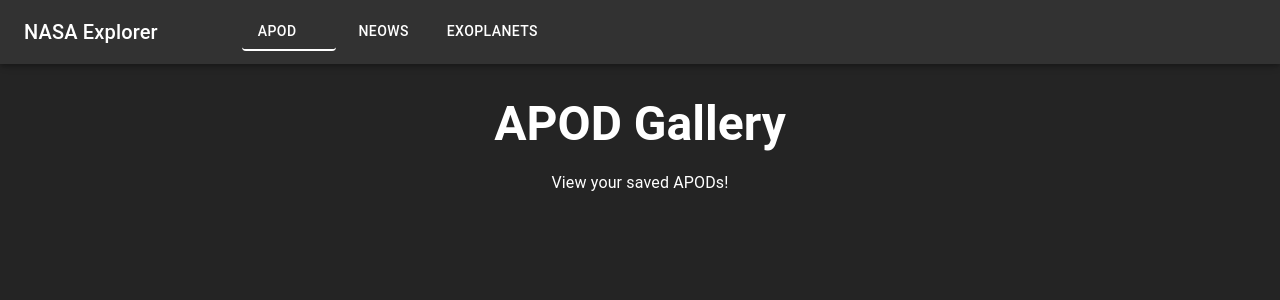
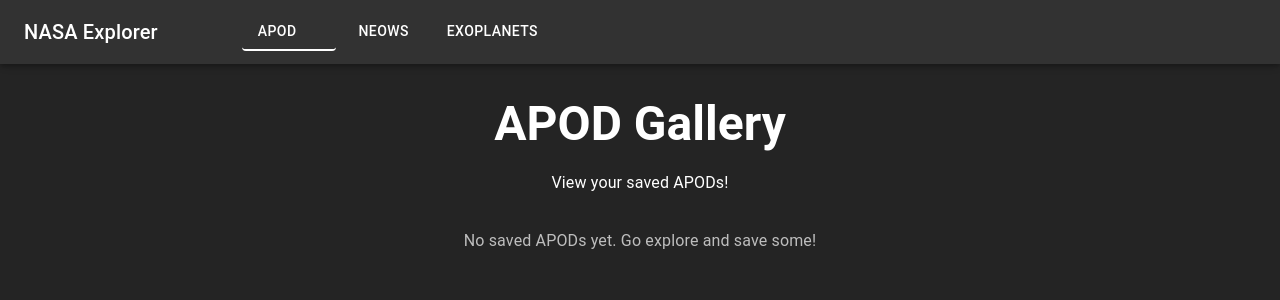
Before and after one commit to josejesusgarciajr/NASA, a React (Vite) app: page /apod-gallery in a window 1280 px wide. Shown: the top 300 px of the page. Built offline with nearby package versions, Linux system fonts and the light colour scheme; some icons are missing.

Commit message:
APOD Gallery Phase 1: Only Images

```diff
--- /dev/null
+++ b/src/NASA_Components/APOD_Components/APODCard.tsx
@@ -0,0 +1,41 @@
+import type { APOD } from '../../types/NASA/APOD'
+import Card from '@mui/material/Card'
+import CardContent from '@mui/material/CardContent'
+import CardMedia from '@mui/material/CardMedia'
+import Typography from '@mui/material/Typography'
+import CardActionArea from '@mui/material/CardActionArea'
+
+type APODCardProps = {
+    apod: APOD;
+}
+
+export const APODCard = ({ apod }: APODCardProps) => {
+    const shortDescription = apod.explanation?.length > 100
+        ? apod.explanation.substring(0, 100) + '...'
+        : apod.explanation
+
+    return (
+        <Card sx={{ backgroundColor: 'background.paper', height: '100%' }}>
+            <CardActionArea sx={{ height: '100%' }}>
+                <CardMedia
+                    component='img'
+                    height='160'
+                    image={apod.hdurl ?? apod.url}
+                    alt={apod.title}
+                    sx={{ objectFit: 'cover' }}
+                />
+                <CardContent>
+                    <Typography variant="caption" sx={{ color: 'text.secondary' }}>
+                        {apod.date}
+                    </Typography>
+                    <Typography gutterBottom variant="h6" sx={{ fontSize: '0.95rem', mt: 0.5 }}>
+                        {apod.title}
+                    </Typography>
+                    <Typography variant="body2" sx={{ color: 'text.secondary', fontSize: '0.8rem' }}>
+                        {shortDescription}
+                    </Typography>
+                </CardContent>
+            </CardActionArea>
+        </Card>
+    )
+}
--- /dev/null
+++ b/src/hooks/useAPODGallery.ts
@@ -0,0 +1,12 @@
+// nasa
+import { getSavedAPODS } from "../utils/apods";
+import type { APOD } from "../types/NASA/APOD";
+
+// react
+import { useState } from 'react'
+
+export function useAPODGallery() {
+    const [savedAPODS, ] = useState<APOD[]>(getSavedAPODS())
+
+    return { savedAPODS }
+}
--- a/src/hooks/useFavoriteAPODS.ts
+++ b/src/hooks/useFavoriteAPODS.ts
@@ -1,15 +1,6 @@
 import { useState } from 'react'
 import type { APOD } from '../types/NASA/APOD'
-
-const STORAGE_KEY = 'saved-apods'
-
-function getSavedAPODS() : APOD[] {
-    try {
-        return JSON.parse(localStorage.getItem(STORAGE_KEY) ?? '[]')
-    } catch {
-        return []
-    }
-}
+import { STORAGE_KEY, getSavedAPODS } from '.././utils/apods'
 
 export function useFavoriteAPODS(apod: APOD) {
     const isSavedAPOD = getSavedAPODS().some(a => a.date === apod.date)
--- a/src/pages/APODGallery.tsx
+++ b/src/pages/APODGallery.tsx
@@ -1,10 +1,39 @@
+import { APODCard } from '../NASA_Components/APOD_Components/APODCard'
 import { NASAServiceDisplay } from '../NASA_Components/NASAServiceDisplay'
+import { useAPODGallery } from '../hooks/useAPODGallery'
+import Grid from '@mui/material/Grid'
+import Box from '@mui/material/Box'
+import Typography from '@mui/material/Typography'
 
 export const APODGallery = () => {
+    const { savedAPODS } = useAPODGallery()
+
     return (
         <>
             <NASAServiceDisplay serviceAcronym='APOD Gallery' serviceName='View your saved APODs!' />
 
+            {savedAPODS.length === 0 ? (
+                <Typography
+                    variant="body1"
+                    sx={{
+                        textAlign: 'center',
+                        color: 'text.secondary',
+                        mt: 4,
+                    }}
+                >
+                    No saved APODs yet. Go explore and save some!
+                </Typography>
+            ) : (
+                <Box sx={{ px: { xs: 2, sm: 4 }, pb: 4 }}>
+                    <Grid container spacing={2} columns={{ xs: 1, sm: 2, md: 4 }}>
+                        {savedAPODS.map(apod => (
+                            <Grid key={apod.date} size={1}>
+                                <APODCard apod={apod} />
+                            </Grid>
+                        ))}
+                    </Grid>
+                </Box>
+            )}
         </>
-    );
+    )
 }
--- /dev/null
+++ b/src/utils/apods.ts
@@ -0,0 +1,11 @@
+import type { APOD } from '../types/NASA/APOD'
+
+export const STORAGE_KEY = 'saved-apods'
+
+export function getSavedAPODS() : APOD[] {
+    try {
+        return JSON.parse(localStorage.getItem(STORAGE_KEY) ?? '[]')
+    } catch {
+        return []
+    }
+}
```
